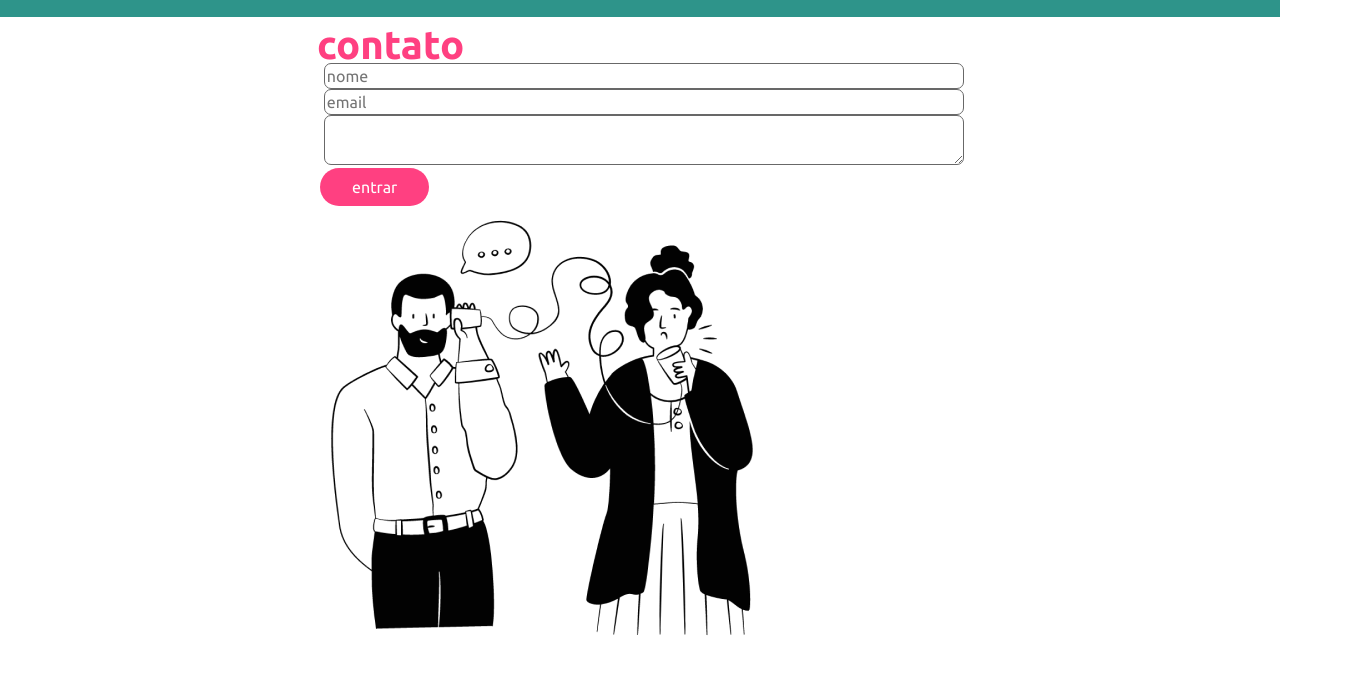
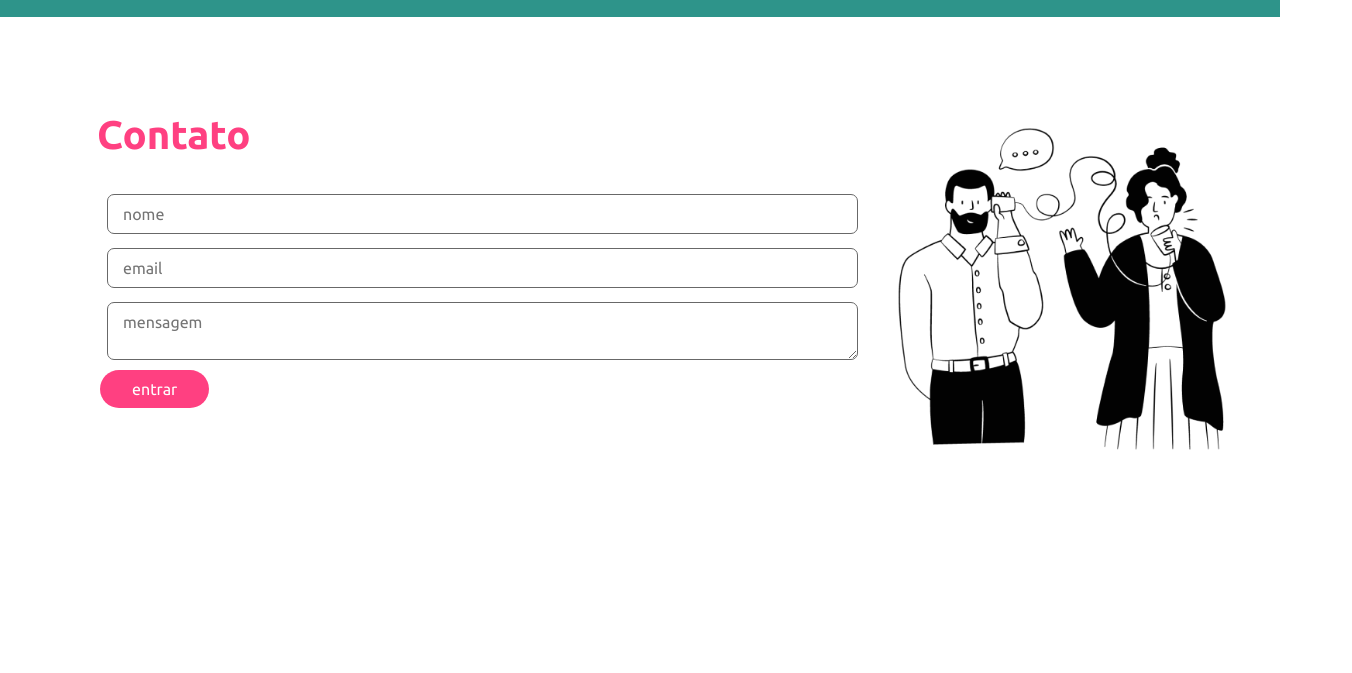
Before and after one commit to merakigirlsbv/site-dindin-v2, a plain HTML site: page contato.html in a window 1280 px wide. Shown: the part 103-776 px from the top of the page, 1352 px wide, since content can reach past the window. Drawn offline with Linux system fonts and the light colour scheme.

Commit message:
Update Css + navegação contato
Navegação entre as pag. p/ contato
Layout Css

```diff
--- a/CSS/contato.css
+++ b/CSS/contato.css
@@ -7,10 +7,15 @@
     margin:-5px;
 }
 
+.container{
+    margin: auto;
+    width: 90%;
+    padding:100px;
+    display: flex;
+}
 .forms{
-    margin: auto;
-    width: 50%;
-    padding: 10px;
+    width: 100%;
+    display: flex;
 }
 
 .form-box{
@@ -18,22 +23,22 @@
     font-style: normal;
     font-weight: normal;
     font-size: 16px;
-    line-height: 22px;
-    width: 100%;
-
-    position: relative;
-    left: 0.6%;
-    right: 0%;
-    top: 21.48%;
-    bottom: 70.88%;
-
+    line-height: 18px;
+    width: 95%;
+    padding: 10px 15px;
     background: #FFFFFF;
     border: 1px solid #686868;
     box-sizing: border-box;
     border-radius: 7px;
-
+    margin: 7px;
 }
 
+.banner-title{
+    height: 80px;
+}
+#imagem-contato{
+    width: 95%;
+}
 .button_submit{
 
     font-family: Ubuntu;
@@ -41,6 +46,7 @@
     font-weight: normal;
     font-size: 16px;
     line-height: 22px;
+    position:static;
 
     background: #FF4081;
     border-radius: 50px;
@@ -48,6 +54,4 @@
     color: #FFFFFF;
     padding: 8px 32px;
 
-
-
 }
--- a/contato.html
+++ b/contato.html
@@ -25,27 +25,26 @@
             <a href="./blog.html">
                 blog
             </a>
-            <a href="#">
+            <a href="./contato.html">
                 contato
             </a>
         </nav>
     </header>
   <main>
-    <section class="container">
+    <div class="container">
       <div class="forms">
         <form id="formulario" autocomplete="off">
-            <legend class="banner-title">contato</legend>
+            <legend class="banner-title">Contato</legend>
             <input class="form-box" type="text" placeholder="nome">
             <input  class="form-box" type="text" placeholder="email">
-            <textarea class="form-box" placeholder="mensagem">
-            </textarea>
+            <textarea class="form-box" placeholder="mensagem"></textarea>
             <input class="button_submit" type="submit" value="entrar">
         </form>
         <div class="img-content">
-          <img src="./assets/dindin-imagens/ilustra-contato.png" alt="Imagem Contato">
+          <img id= "imagem-contato" src="./assets/dindin-imagens/ilustra-contato.png" alt="Imagem Contato">
         </div>
       </div>
-      </div>
+    </div>
   </main>
   <footer>
 
```
Also changed, not shown: blog.html (+1 -1 lines), curso.html (+1 -1 lines), index.html (+1 -1 lines), post.html (+1 -1 lines).
